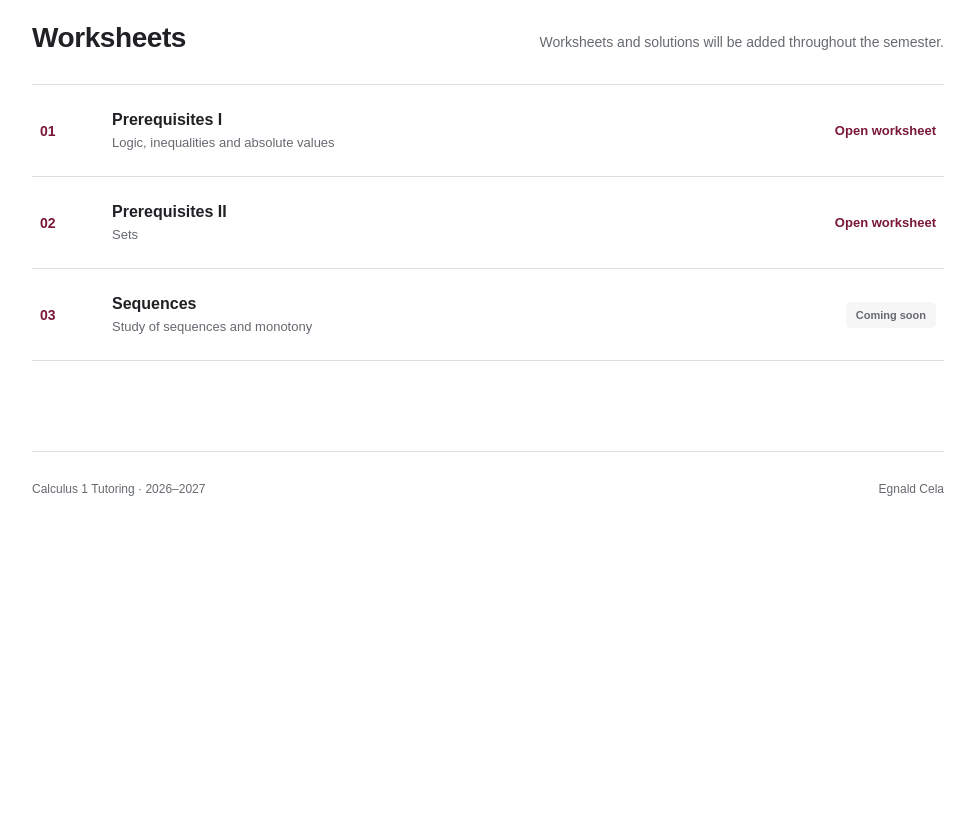
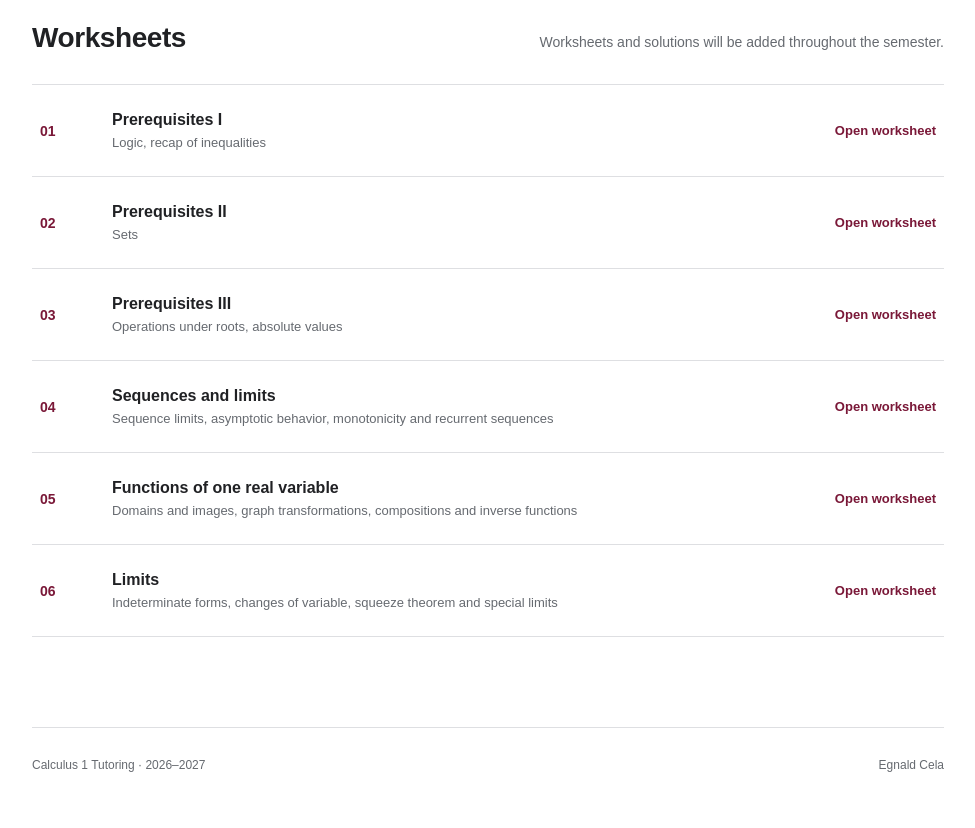
Before and after one commit to EgnaldCela/calculus-tutoring, a plain HTML site: page index.html in a window 1280 px wide. Shown: the part 1060-1888 px from the top of the page, without its empty margins (152-1127 px from the left). Before the commit the page ends 1612 px from the top, so only its background shows below. Drawn offline with Linux system fonts and the light colour scheme.

Commit message:
Add worksheets 03-06 and update worksheet topics

```diff
--- a/index.html
+++ b/index.html
@@ -122,9 +122,12 @@
       </div>
       <div class="worksheet-list">
         <!-- Example available link: <a class="download" href="worksheets/worksheet-01.pdf">Download PDF</a> -->
-        <article class="worksheet"><span class="number">01</span><div><h3>Prerequisites I</h3><p>Logic, inequalities and absolute values</p></div><a class="download" href="worksheets/Worksheet01.pdf" target="_blank" rel="noopener"> Open worksheet </a></article>
+        <article class="worksheet"><span class="number">01</span><div><h3>Prerequisites I</h3><p>Logic, recap of inequalities</p></div><a class="download" href="worksheets/Worksheet01.pdf" target="_blank" rel="noopener"> Open worksheet </a></article>
         <article class="worksheet"><span class="number">02</span><div><h3>Prerequisites II </h3><p>Sets</p></div><a class="download" href="worksheets/Worksheet02.pdf" target="_blank" rel="noopener"> Open worksheet </a></article>
-        <article class="worksheet"><span class="number">03</span><div><h3>Sequences</h3><p>Study of sequences and monotony</p></div><span class="status">Coming soon</span></article>
+        <article class="worksheet"><span class="number">03</span><div><h3>Prerequisites III</h3><p>Operations under roots, absolute values</p></div><a class="download" href="worksheets/Worksheet03.pdf" target="_blank" rel="noopener"> Open worksheet </a></article>
+        <article class="worksheet"><span class="number">04</span><div><h3>Sequences and limits</h3><p>Sequence limits, asymptotic behavior, monotonicity and recurrent sequences</p></div><a class="download" href="worksheets/Worksheet04.pdf" target="_blank" rel="noopener"> Open worksheet </a></article>
+        <article class="worksheet"><span class="number">05</span><div><h3>Functions of one real variable</h3><p>Domains and images, graph transformations, compositions and inverse functions</p></div><a class="download" href="worksheets/Worksheet05.pdf" target="_blank" rel="noopener"> Open worksheet </a></article>
+        <article class="worksheet"><span class="number">06</span><div><h3>Limits</h3><p>Indeterminate forms, changes of variable, squeeze theorem and special limits</p></div><a class="download" href="worksheets/Worksheet06.pdf" target="_blank" rel="noopener"> Open worksheet </a></article>
       </div>
       <p class="edit-note"></p>
     </section>
```
Also changed, not shown: 4 other files.
